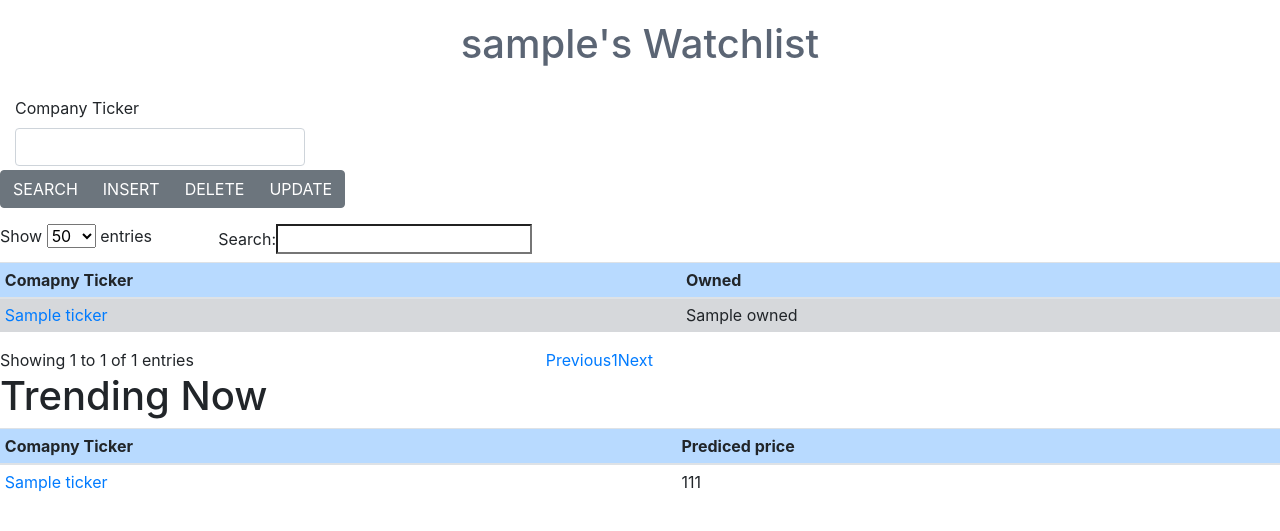
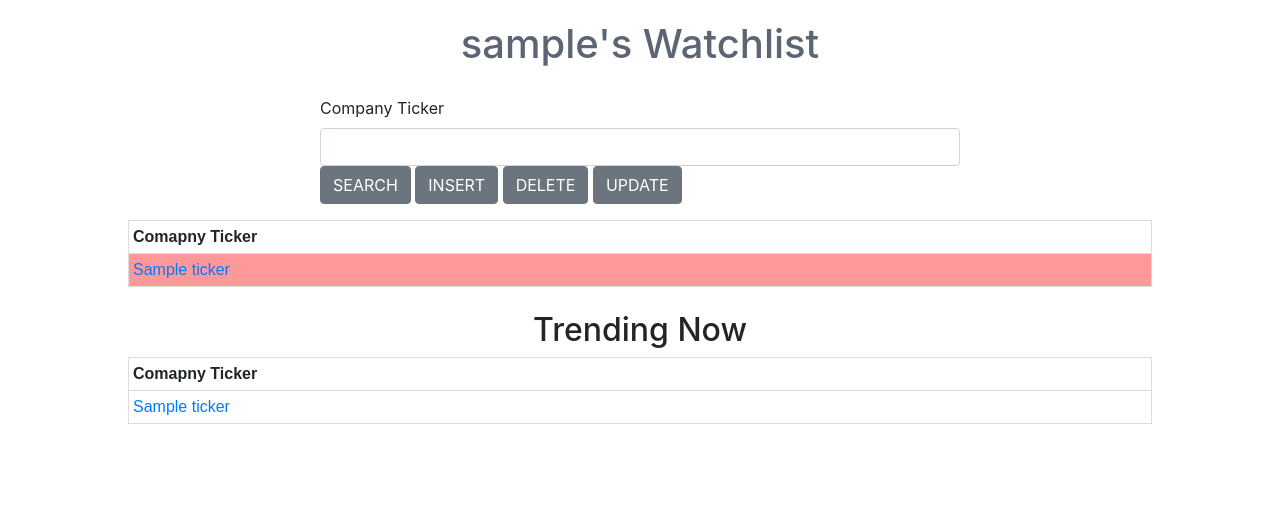
Before and after one commit to mhhsu2/broker-er, a Flask app: template prototype/templates/watchlist.html in a window 1280 px wide. Shown: the part 56-587 px from the top of the page. Run offline with Flask 2, Linux system fonts and the light colour scheme; the template is opened without the code that fills it: most values are stand-ins (such as "Sample title", 1, 10 or a date in 2020); parts of the project's set-up code (start-up, migrations or seed data) failed here and were passed over; some libraries are stand-ins or nearby versions.

Commit message:
ui made better

```diff
--- a/prototype/app.py
+++ b/prototype/app.py
@@ -105,10 +105,15 @@ def stock(ticker):
     stockData = db.select_stock_with_daily_price(ticker)
 
     info = db.get_stock_data(ticker)
-    predict(info,ticker)
+    filename = os.path.join(app.config['UPLOAD_FOLDER'], ticker+'.png')
 
-    print("prediction ", ticker, " done")
-    filename = os.path.join(app.config['UPLOAD_FOLDER'], ticker+'.png')
+    print(filename[1:])
+    print(os.path.isfile(filename[1:]))
+    if not os.path.isfile(filename[1:]):
+
+        predict(info,ticker)
+        print("prediction ", ticker, " done")
+
     return render_template('stock.html', ticker=ticker, stockData=stockData, filename = filename)
 
 
@@ -160,8 +165,7 @@ def watchlist():
             companyData = db.watchlist_default(current_user.id)
 
     famousStocks = db.watchlist_famous_stocks()
-    print(famousStocks)
-    print(companyData)
+
 
     return render_template('watchlist.html', famousStocks = famousStocks,
                                             companyData = companyData,
--- a/prototype/static/styles/watchlistcss.css
+++ b/prototype/static/styles/watchlistcss.css
@@ -3,6 +3,36 @@
   color: #5b6574;
   font-size: 40px;
   padding: 20px 0 20px 0;
+}
+
+table.center {
+  counter-reset: rowNumber;
+  font-family: arial, sans-serif;
+  border-collapse: collapse;
+  width: 80%;
+
+  margin: 0 auto;
+}
+
+td, th {
+  border: 1px solid #dddddd;
+  text-align: left;
+  padding: 4px;
+}
+
+tr {
+  background-color: #;
+}
+tr.owned{
+  background-color: #FF9999;
+}
+
+h2{
+  text-align: center;
+}
+
+tr.display:nth-child(even) {
+  background-color: #dddddd;
 }
 
 
@@ -11,3 +41,9 @@
 .float-child {
     float: left;
 }
+
+.col-centered{
+    margin: 0 auto;
+    float: none;
+    width:50%;
+}
--- a/prototype/templates/watchlist.html
+++ b/prototype/templates/watchlist.html
@@ -8,13 +8,13 @@
     <h1 >{{username}}'s Watchlist</h1>
   </div>
   <div class="form-group">
-        <div class="col-sm-3 my-1">
+        <div class="col-centered">
           <label for="ticker">Company Ticker</label>
           <input type="ticker" class="form-control" name="ticker" aria-describedby="usernameHelp">
         </div>
 
 
-        <div class="btn-group" role="group" aria-label="Basic example">
+        <div class="col-centered" role="group" aria-label="Basic example">
           <button type="submit" name= "button" value = 'SEARCH' class="btn btn-secondary">SEARCH</button>
           <button type="submit" name = "button" value = 'INSERT' class="btn btn-secondary">INSERT</button>
           <button type="submit" name = "button" value = 'DELETE' class="btn btn-secondary">DELETE</button>
@@ -25,51 +25,45 @@
 
 
 
-<table id="data" class="table table-sm">
+<table class="center" >
     <thead>
-        <tr class = "table-primary">
-            <th>Comapny Ticker</th>
-            <th>Owned</th>
+        <tr >
+            <th >Comapny Ticker</th>
         </tr>
     </thead>
 
     <tbody>
       {% for company in companyData %}
         {% if company['owned'] %}
-            <tr class ="table-secondary">
+          <tr class='owned'>
+
           {% else %}
-            <tr>
+          <tr>
+
           {% endif %}
 
               <td><a href="{{ url_for('stock', ticker=company['ticker']) }}">{{ company['ticker'] }}</a></td>
-              <td>{{ company['owned'] }}</td>
             </tr>
 
         {% endfor %}
     </tbody>
 </table>
 
+<div>&nbsp</div>
 
-
-<table id="data" class="table table-sm">
-    <h1 >Trending Now</h1>
+<table  class="center">
+    <h2 class= "centered">Trending Now</h2>
     <thead>
-        <tr class = "table-primary">
+        <tr >
             <th>Comapny Ticker</th>
-            <th>Prediced price</th>
         </tr>
     </thead>
 
     <tbody>
       {% for stock in famousStocks %}
-        {% if stock =='acn' %}
-            <tr class ="table-secondary">
-          {% else %}
-            <tr>
-          {% endif %}
 
+            <tr class= "display">
               <td><a href="{{ url_for('stock', ticker=stock['Ticker']) }}">{{ stock['Ticker'] }}</a></td>
-              <td>111</td>
             </tr>
 
         {% endfor %}
```
Also changed, not shown: prototype/clustering.py (+26 -3 lines), prototype/db.py (+10 -18 lines), prototype/recommendation.py (+18 -10 lines), prototype/static/graphs/A.png, prototype/static/graphs/ACN.png, prototype/static/graphs/AFL.png.
